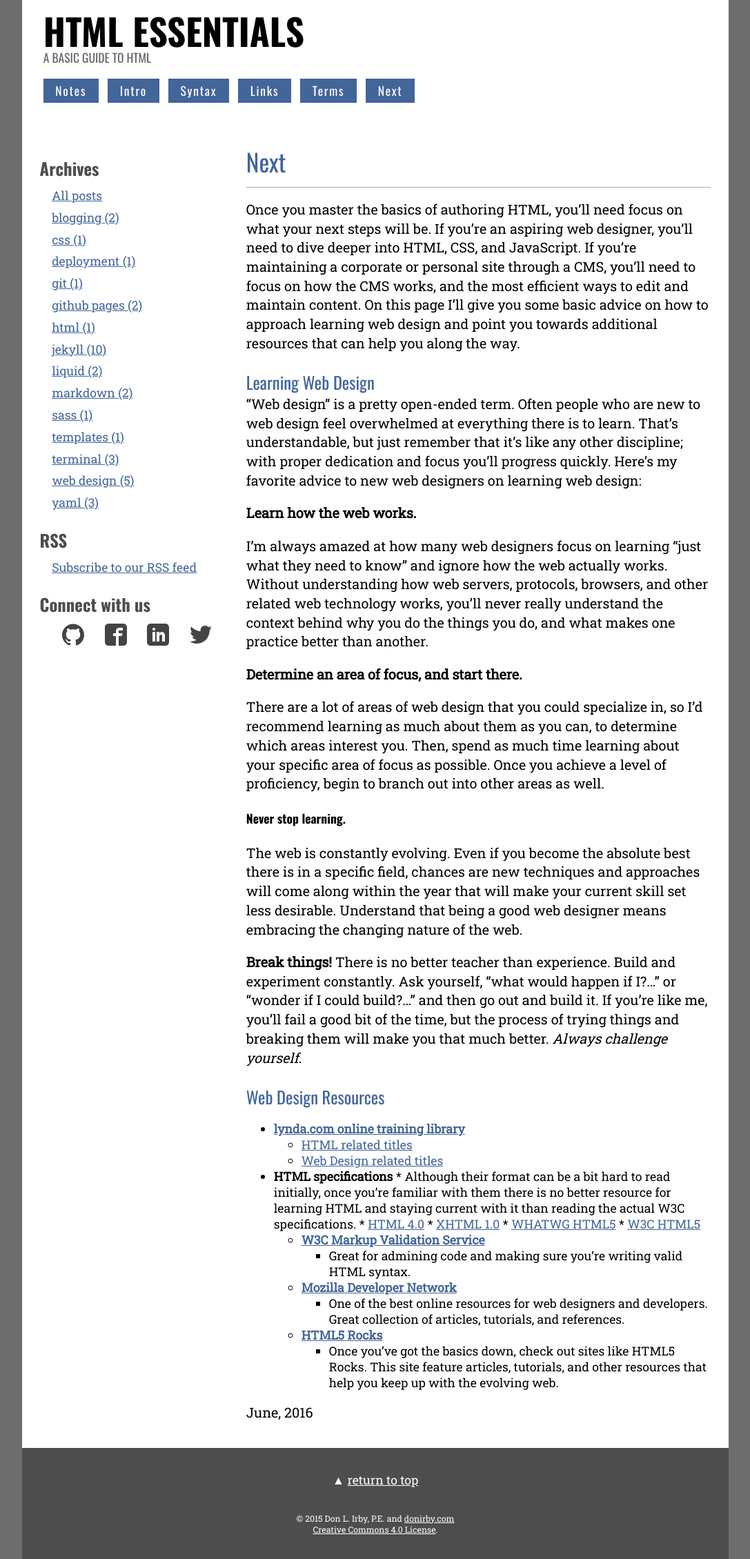
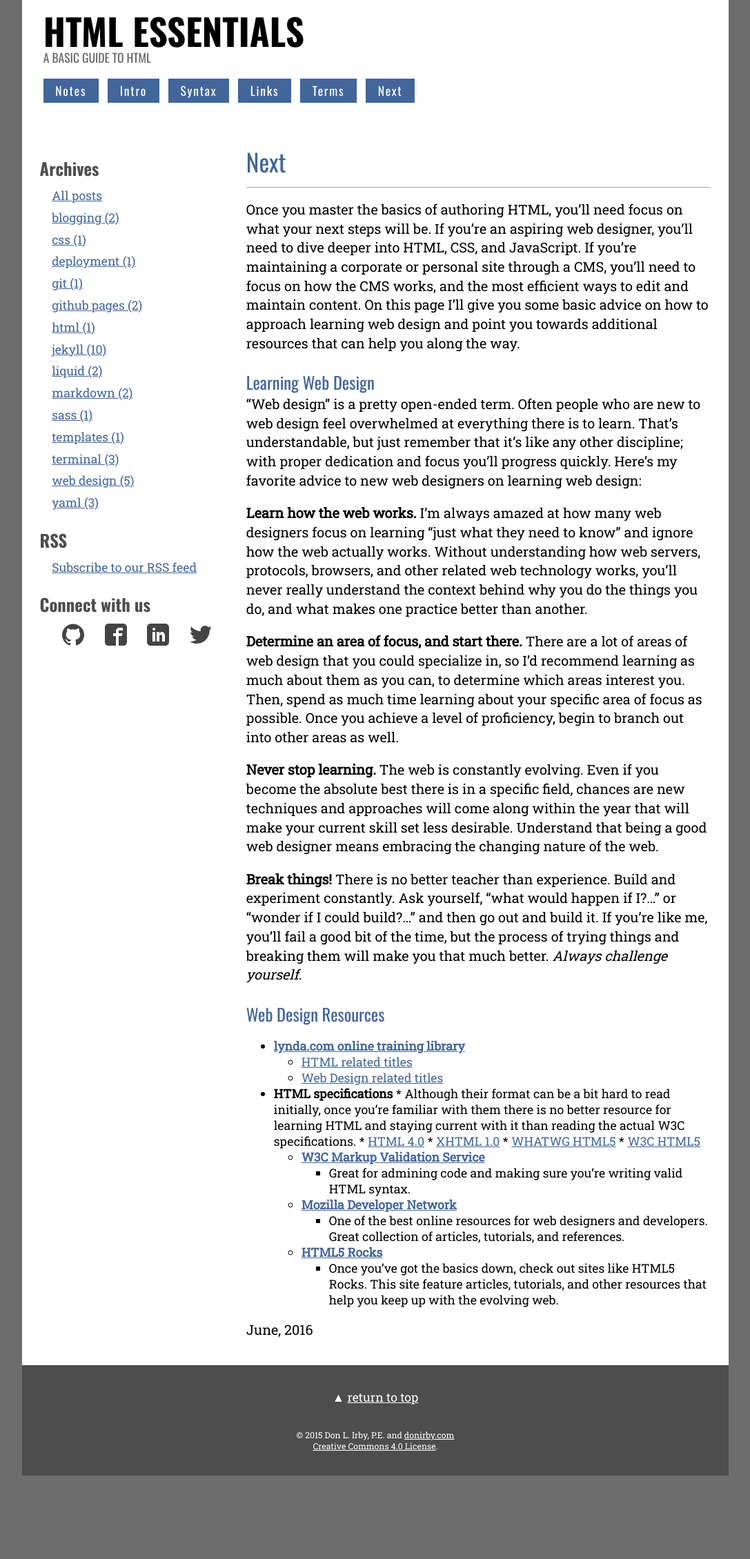
Before and after one commit to donirby/jekyll-html-4-essentials, a Jekyll site: the page built from next.md, in a window 1280 px wide. Shown: the whole page at 69% size, without its empty margins (96-1183 px from the left). Built offline with Jekyll 4.4.1, drawn with Linux system fonts in a browser that asks for light colours; after the commit the page ends 2139 px from its top, so only the background shows below that.

Commit message:
initial commit

```diff
--- a/next.md
+++ b/next.md
@@ -10,14 +10,12 @@ On this page I&rsquo;ll give you some basic advice on how to approach learning w
 &ldquo;Web design&rdquo; is a pretty open-ended term. Often people who are new to web design feel overwhelmed at everything there is to learn. That&rsquo;s understandable, but just remember that it&rsquo;s like any other discipline; with proper dedication and focus you&rsquo;ll progress quickly. Here&rsquo;s my favorite advice to new web designers on learning web design:
 
 **Learn how the web works.**
-
 I&rsquo;m always amazed at how many web designers focus on learning &ldquo;just what they need to know&rdquo; and ignore how the web actually works. Without understanding how web servers, protocols, browsers, and other related web technology works, you&rsquo;ll never really understand the context behind why you do the things you do, and what makes one practice better than another.
 
 **Determine an area of focus, and start there.**
-
 There are a lot of areas of web design that you could specialize in, so I&rsquo;d recommend learning as much about them as you can, to determine which areas interest you. Then, spend as much time learning about your specific area of focus as possible. Once you achieve a level of proficiency, begin to branch out into other areas as well.
 
-#### Never stop learning.
+**Never stop learning.**
 The web is constantly evolving. Even if you become the absolute best there is in a specific field, chances are new techniques and approaches will come along within the year that will make your current skill set less desirable. Understand that being a good web designer means embracing the changing nature of the web.
 
 **Break things!**
```
